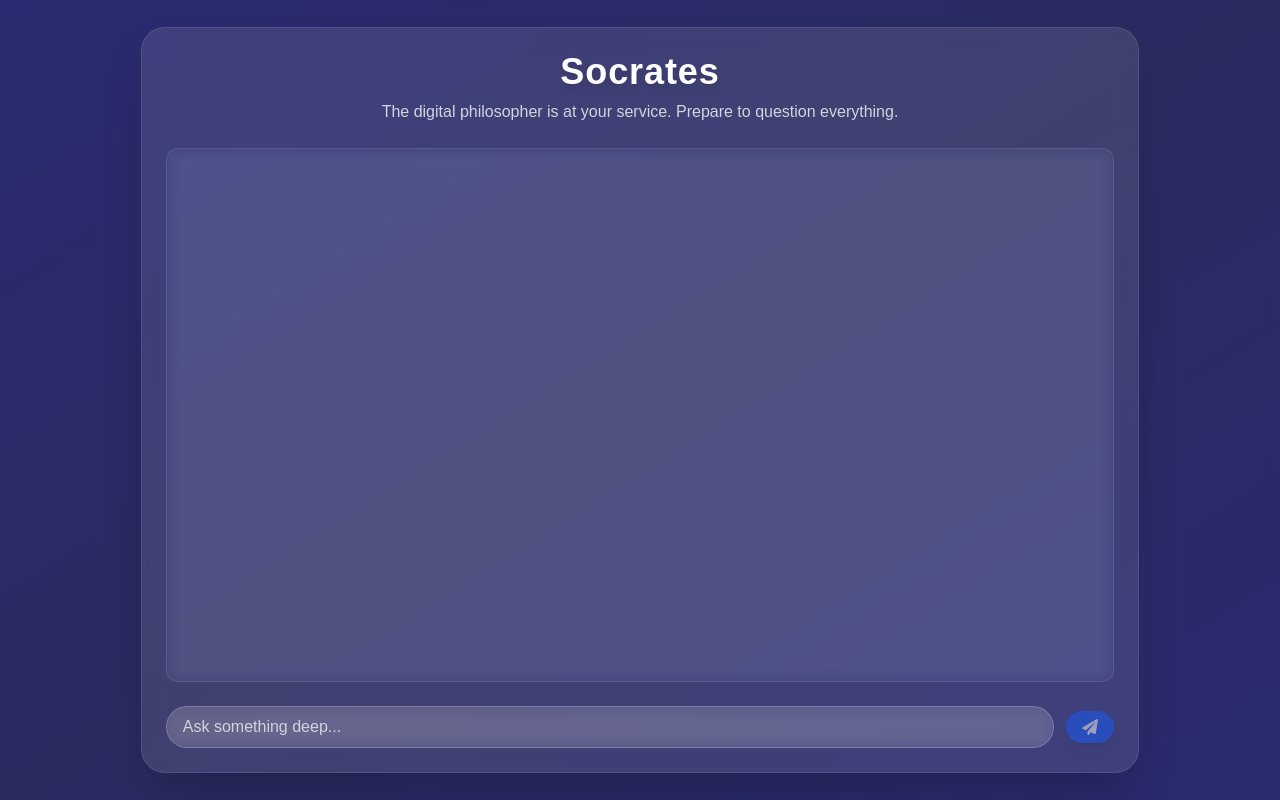
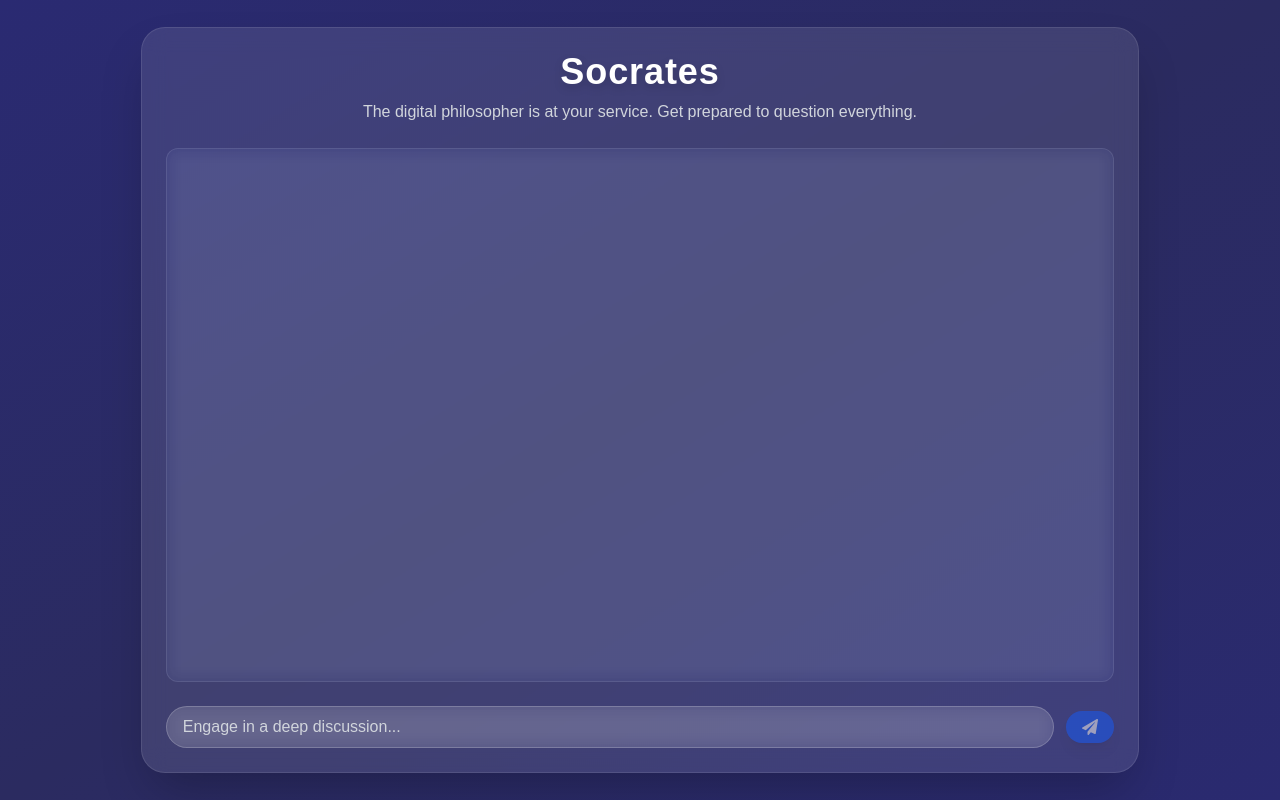
Before and after one commit to TheInfernitex/Socrates, a Next.js app: page / in a window 1280 px wide. Built offline with nearby package versions, Linux system fonts and the light colour scheme.

Commit message:
update text

```diff
--- a/app/page.tsx
+++ b/app/page.tsx
@@ -133,7 +133,7 @@ export default function Home() {
             Socrates
           </h1>
           <p className="text-gray-300 mt-2 text-sm sm:text-base mx-auto">
-            The digital philosopher is at your service. Prepare to question
+            The digital philosopher is at your service. Get prepared to question
             everything.
           </p>
         </div>
@@ -186,7 +186,7 @@ export default function Home() {
           <input
             type="text"
             className="flex-grow px-4 py-2 rounded-full bg-white/10 text-white placeholder-gray-300 border border-white/20 focus:outline-none focus:ring-2 focus:ring-blue-400 focus:bg-white/20 transition backdrop-blur-sm"
-            placeholder="Ask something deep..."
+            placeholder="Engage in a deep discussion..."
             value={input}
             onChange={(e) => setInput(e.target.value)}
             disabled={loading}
```
